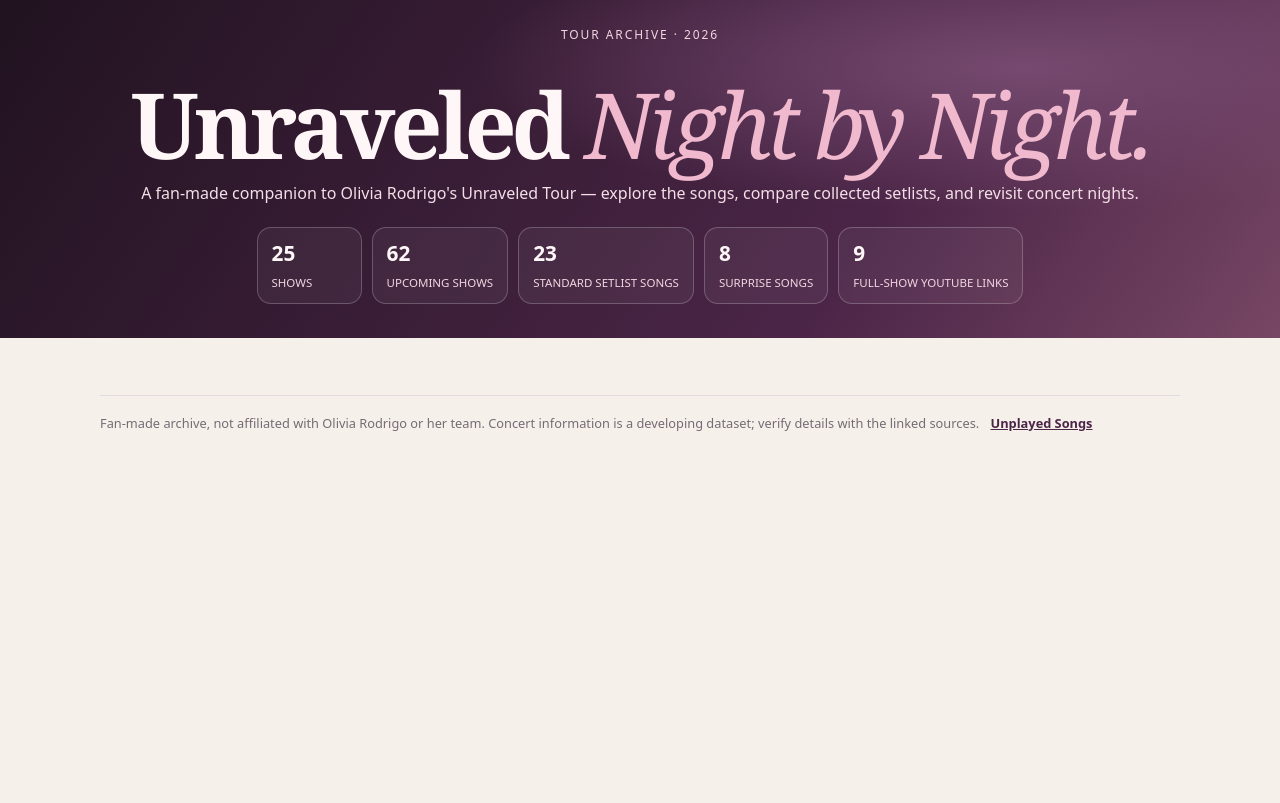
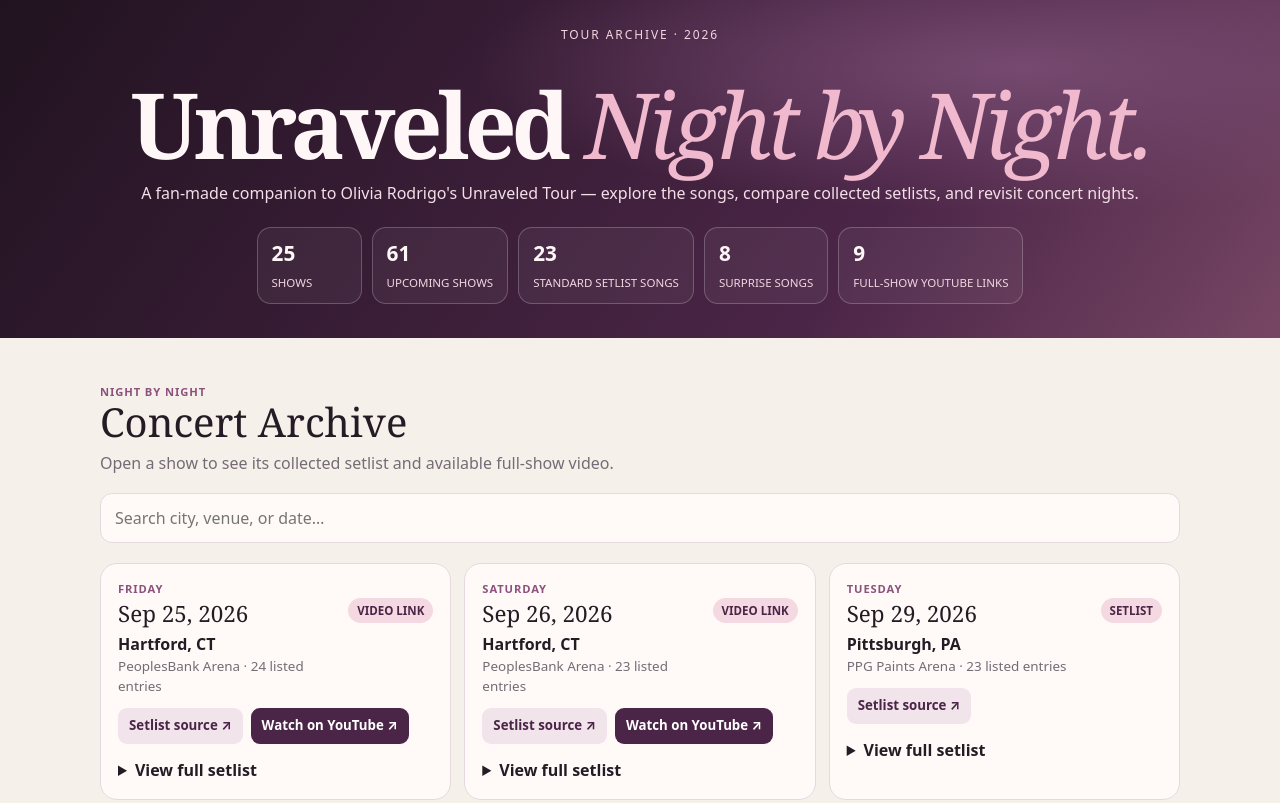
Before and after one commit to sgaslow-cloud/unraveled-tour, a plain HTML site: page index.html in a window 1280 px wide. Shown: the top 803 px of the page. Drawn offline with Linux system fonts and the light colour scheme.

Commit message:
Fix homepage script and open concert archive by default

```diff
--- a/index.html
+++ b/index.html
@@ -120,8 +120,6 @@ document.getElementById("standardCount").textContent=standardSongs.length;
 document.getElementById("surpriseCount").textContent=8;
 document.getElementById("showCount").textContent=shows.length;
 document.getElementById("videoCount").textContent=shows.filter(s=>s.video).length;
-document.getElementById("upcomingCount").textContent=upcomingShows.length;
-
 const videoModal=document.getElementById("videoModal");
 function openVideoModal(){const linked=shows.filter(s=>s.video).sort((a,b)=>a.date.localeCompare(b.date));document.getElementById("videoShowList").innerHTML=linked.map(s=>'<div class="video-row"><div><strong>'+fmtDate(s.date)+', 2026</strong><span>'+esc(s.city)+' · '+esc(s.venue)+'</span></div><a class="linkbtn" href="'+esc(s.video)+'" target="_blank" rel="noopener">Watch ↗</a></div>').join("")||'<div class="empty">No YouTube links have been added yet.</div>';videoModal.classList.remove("hidden");}
 
@@ -170,11 +168,13 @@ const upcomingShows = [
 ["2027-05-06","Barcelona, Spain","Palau Sant Jordi"],["2027-05-09","London, UK","The O2"],
 ["2027-05-10","London, UK","The O2"]
 ];
+document.getElementById("upcomingCount").textContent=upcomingShows.length;
 function renderUpcomingShows(){
  const host=document.getElementById("upcomingShowList");
  host.innerHTML=upcomingShows.map(([date,city,venue])=>'<article class="card"><div class="tag">'+new Date(date+"T12:00:00").toLocaleDateString("en-US",{weekday:"long"})+'</div><div class="show"><div><h3>'+fmtDate(date)+', '+date.slice(0,4)+'</h3><div><strong>'+esc(city)+'</strong></div><div class="meta">'+esc(venue)+'</div></div><span class="album">UPCOMING</span></div><div class="show-actions"><a class="linkbtn secondary" href="https://store.oliviarodrigo.com/pages/tour" target="_blank" rel="noopener">Official tour info ↗</a></div></article>').join("");
 }
 function renderFullShowVideos(){const linked=[...shows].filter(s=>s.video).sort((a,b)=>a.date.localeCompare(b.date));document.getElementById("fullShowVideos").innerHTML=linked.map(s=>'<article class="card"><div class="tag">Full concert</div><h3>'+fmtDate(s.date)+', 2026</h3><div class="meta">'+esc(s.city)+' · '+esc(s.venue)+'</div><div class="show-actions"><a class="linkbtn" href="'+esc(s.video)+'" target="_blank" rel="noopener">Watch on YouTube ↗</a></div></article>').join("")||'<div class="empty">No full-show videos have been added yet.</div>'}
 renderSamplePlaylist();renderRankings();renderShows();renderMissing();renderUpcomingShows();renderFullShowVideos();
+openPanel("shows");
 </script>
 </body></html>
```
